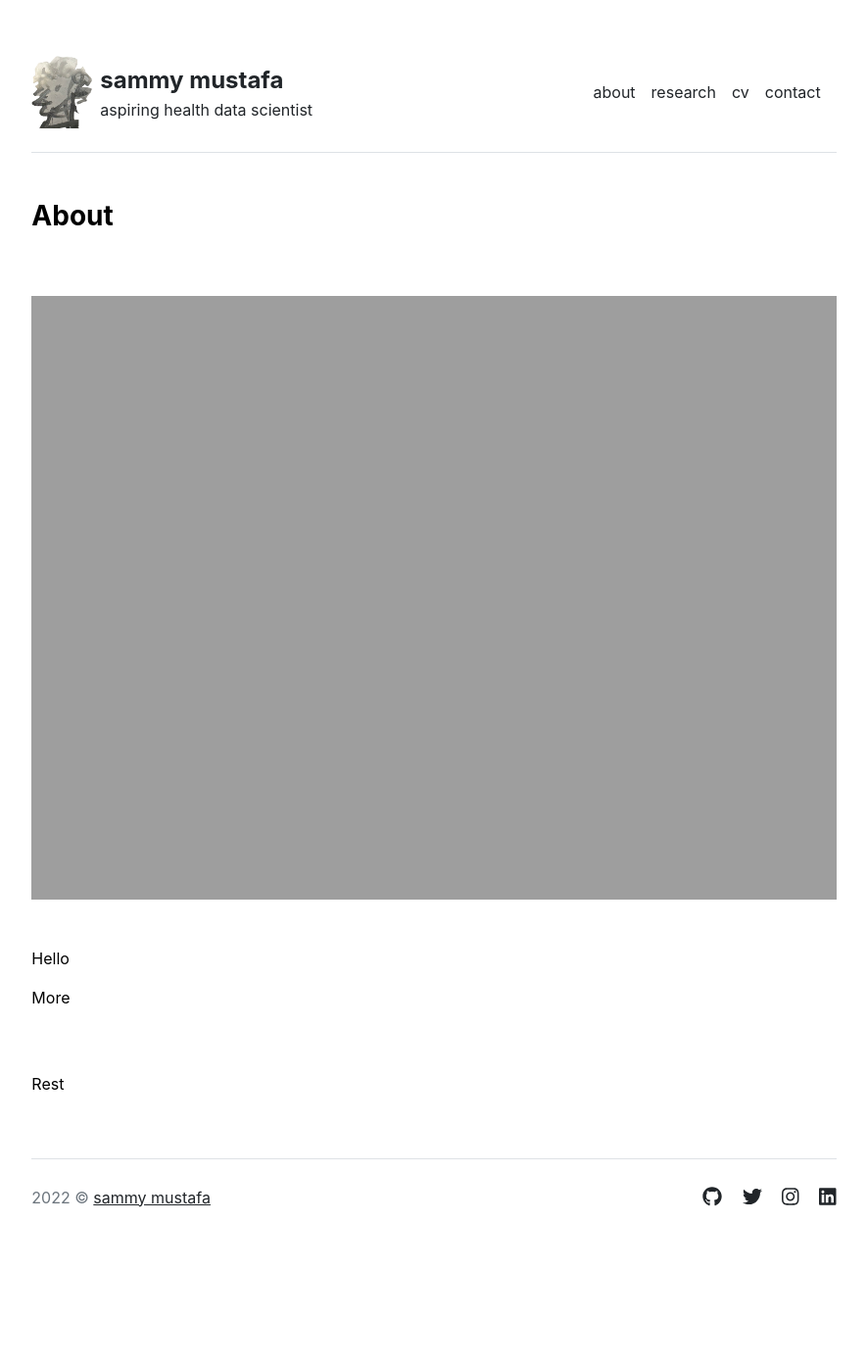
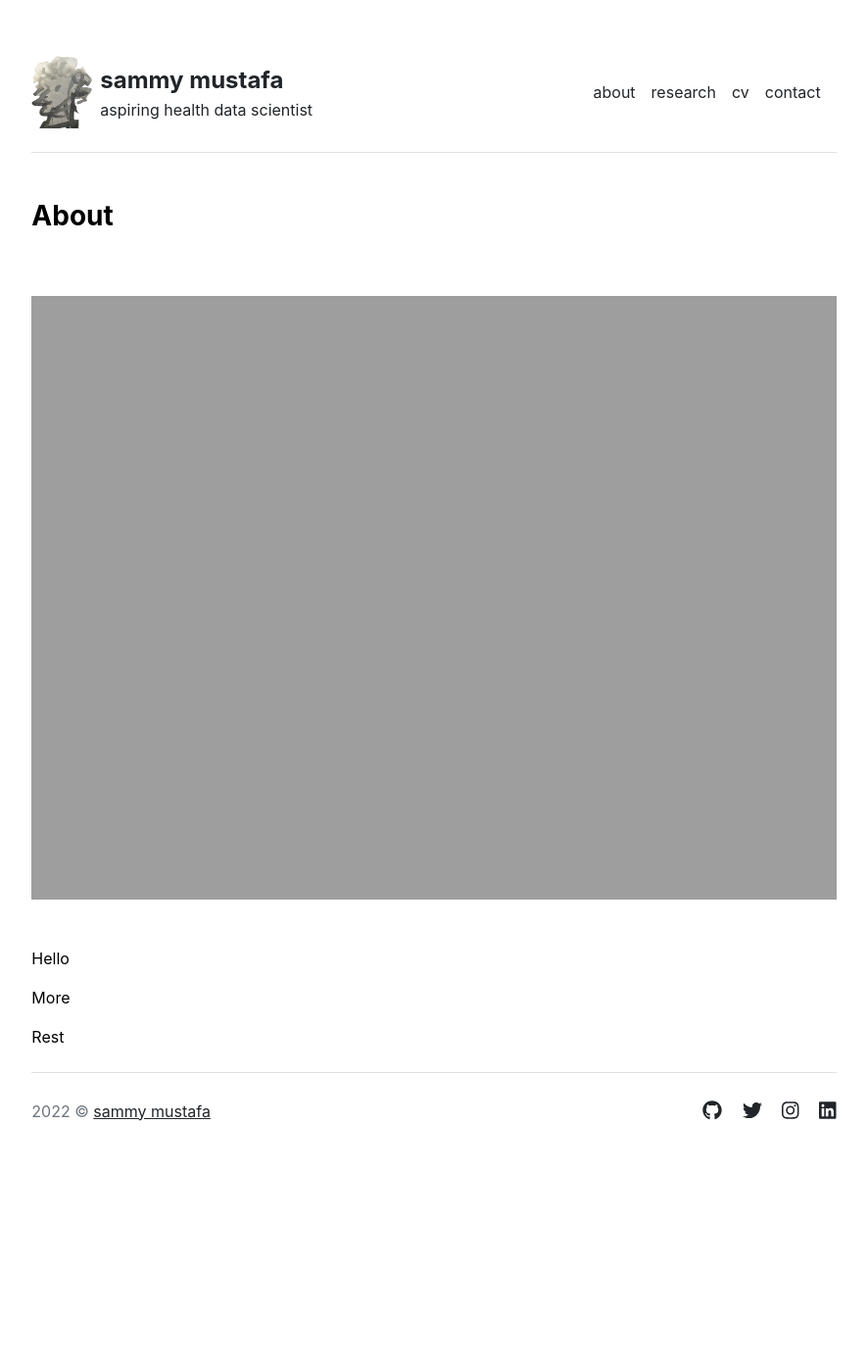
Before and after one commit to sammymustafa/sammymustafa.github.io, a Jekyll site: the page built from about.md, in a window 1280 px wide. Shown: the whole page at 98% size, without its empty margins (197-1082 px from the left). Built offline with Jekyll 4.4.1, drawn with Linux system fonts in a browser that asks for light colours; after the commit the page ends 1309 px from its top, so only the background shows below that.

Commit message:
update formatting

```diff
--- a/_includes/research.html
+++ b/_includes/research.html
@@ -6,6 +6,7 @@
         <h5 class="fw-bold"><a href="{{ item.url }}">{{ item.name }}</a></h5>
         <p>{{ item.desc }}</p>
     {% endfor %}
+    <div></div>
     <div class="row g-5 mb-5"></div>
       <h5 class="text-md-start">Current Research Pursuit:</h5>
       <p class="text-md-start">I will eat you</p>
--- a/_layouts/about.html
+++ b/_layouts/about.html
@@ -12,9 +12,7 @@ layout: default
     </div>
     <div class="row g-5 mb-5"></div>
       <p>Hello</p>
-    <div class="row g-5 mb-5">
+    <div class="row g-5 mb-5"></div>
       <p>More</p>
-    </div>
-    <div class="row g-5 mb-5">
+    <div class="row g-5 mb-5"></div>
       <p>Rest</p>
-    </div>
```
